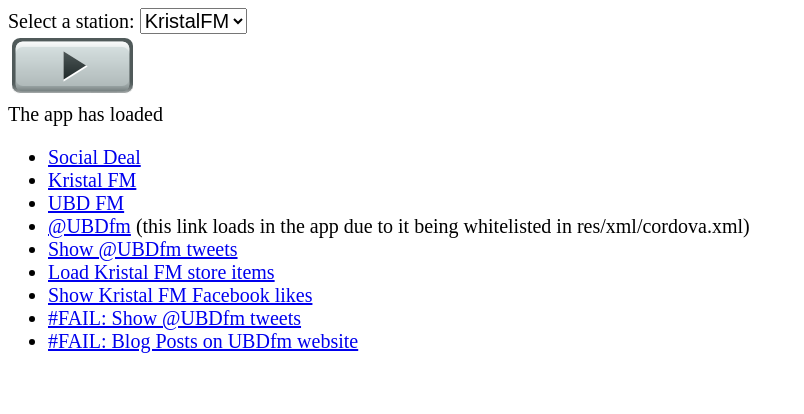
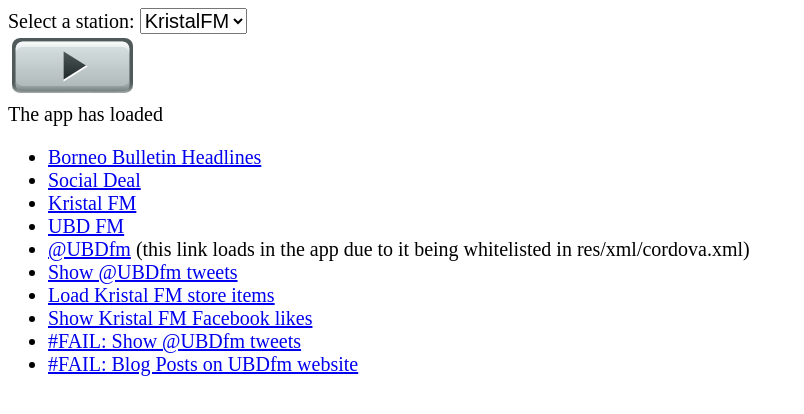
Before and after one commit to thewheat/PhoneGapSample, a plain HTML site: page assets/www/index.html in a window 1280 px wide. Shown: the whole page, without its empty margins (0-804 px from the left). Drawn offline with Linux system fonts and the light colour scheme; some packages are replaced by stand-ins of ours.

Commit message:
added borneo bulletin headlines

```diff
--- a/assets/www/index.html
+++ b/assets/www/index.html
@@ -38,6 +38,24 @@
 	// using jQuery
 	$(document).ready(function(){
 		$("#status").text("The app has loaded");
+/*
+var data = '' +
+'<img src="imgs/bullet1.gif" width="12" height="12"> 250 CCTVs to be installed<br>\n'+
+'<img src="imgs/bullet1.gif" width="12" height="12"> 72 hectares of Belait forest gutted in fires<br>\n'+
+'<img src="imgs/bullet1.gif" width="12" height="12"> \'Closer connections\' can lead to improved research outputs<br>\n'+
+'<img src="imgs/bullet1.gif" width="12" height="12"> Health tourism, ICT application new areas of cooperation between Brunei & Malaysia<br>\n'+
+'<img src="imgs/bullet1.gif" width="12" height="12"> His Majesty receives new envoys in audience<br>\n'+
+'<img src="imgs/bullet1.gif" width="12" height="12"> Brunei to globalise Borneo by hosting Asean Summit<br>\n'+
+'<img src="imgs/bullet1.gif" width="12" height="12"> Maktab Sains wins top honours<br>\n'+
+'<img src="imgs/bullet1.gif" width="12" height="12"> KUPU SB signs MoU with UiTM and UNMUL<br>\n'+
+'<img src="imgs/bullet1.gif" width="12" height="12"> Educators focus on improving students\' learning experience<br>\n'+
+'<img src="imgs/bullet1.gif" width="12" height="12"> \'Saturday Night Fever\' aerobics workout at CF10</strong></font></td>\n'+
+'<tr>\n'+
+'';
+var y = data.replace(/width="12" height="12">([^<]*)</g, function(m, g1) {
+  //alert(g1);
+});//*/
+
 	});
 
 	function onDeviceReady(){
@@ -210,6 +228,17 @@
 
 	// blog posts - 0
 	////////////////////////////////////////////////////////////////////
+	function bbHeadlines(){
+		$.get("http://www.borneobulletin.com.bn", function(data){
+			var msg = '';
+			var y = data.replace(/width="12" height="12">([^<]*)</g, function(m, g1) {
+			  msg += g1 + "<HR>";
+			});
+			$("#divContent").html(msg);
+
+		});
+	}
+	////////////////////////////////////////////////////////////////////
 	// retreieve the main and side deals from social deals
 	function socialDeal(){
 		$.get("http://socialdeal.com.bn/", function(data){
@@ -265,6 +294,7 @@
 		<div id="divContent"></div>
 		<div>
 			<ul>
+				<li><a href="#" onclick="bbHeadlines(); return false">Borneo Bulletin Headlines</a></li>
 				<li><a href="#" onclick="socialDeal(); return false">Social Deal</a></li>
 				<li><a href="http://kristal.fm/">Kristal FM</a></li>
 				<li><a href="http://www.ubdfm.blogspot.com">UBD FM</a></li>
```
Also changed, not shown: bin/res/drawable-hdpi/ic_launcher.png (added), bin/res/drawable-ldpi/ic_launcher.png (added), bin/res/drawable-mdpi/ic_launcher.png (added), bin/res/drawable-xhdpi/ic_launcher.png (added), 11 other files.
